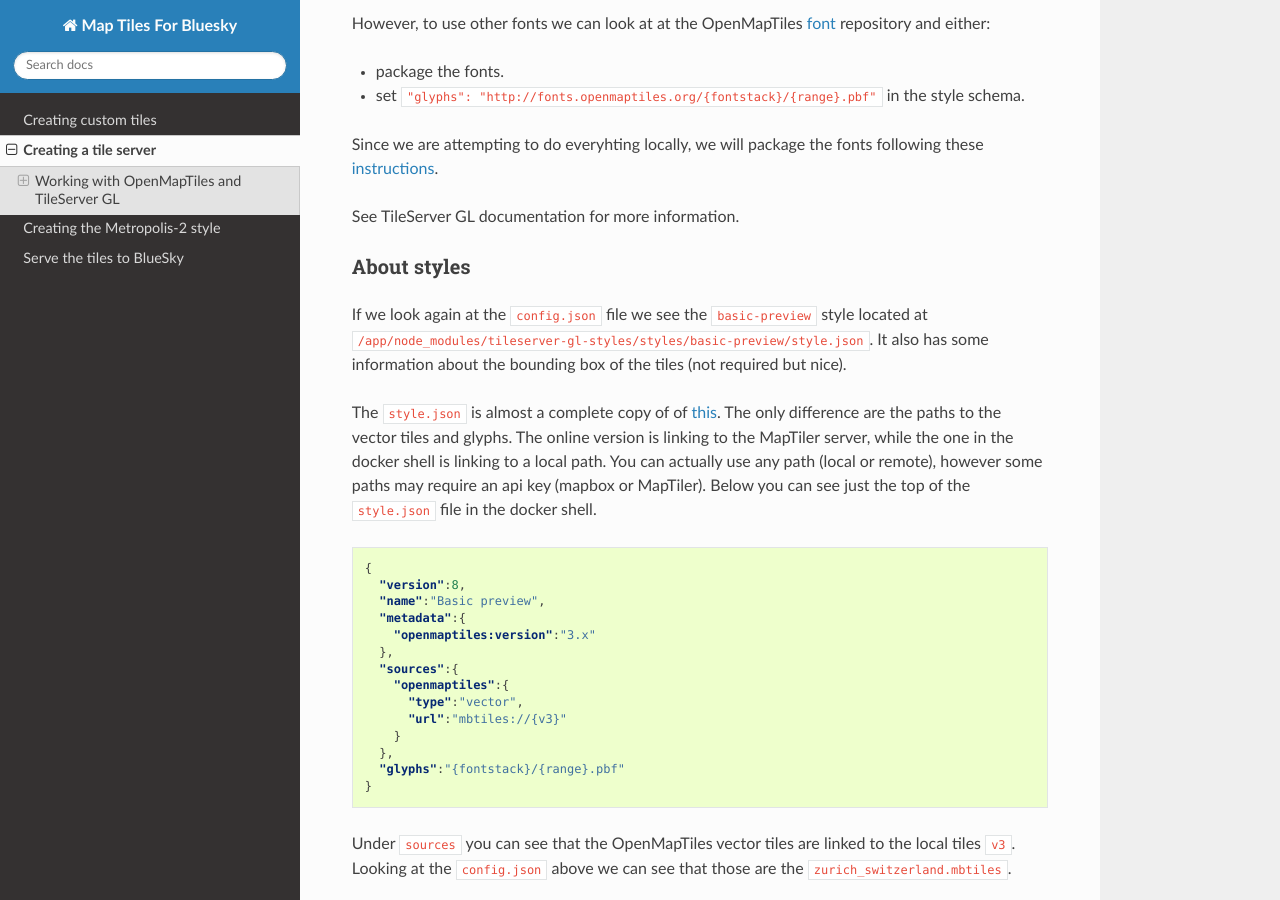
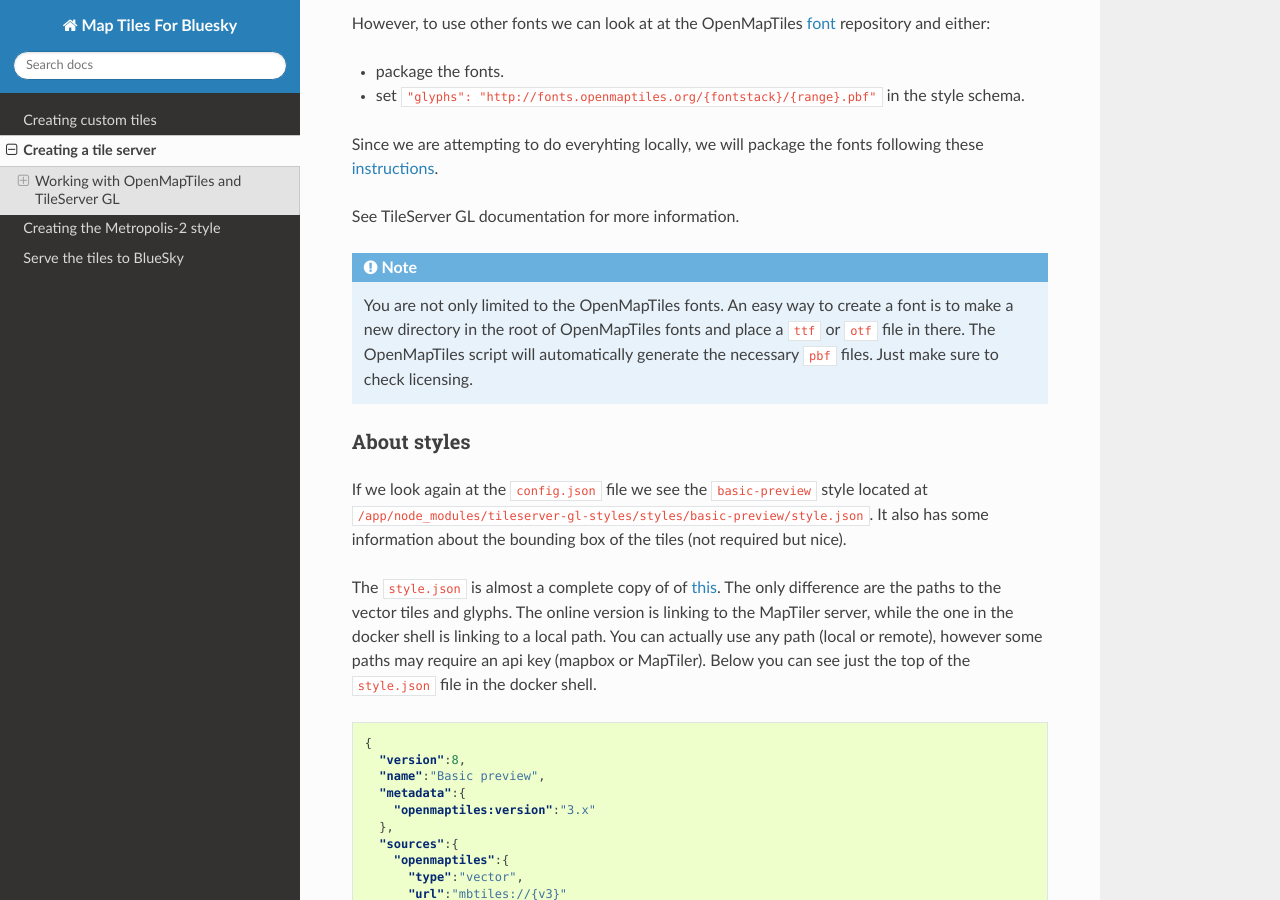
Before and after one commit to Metropolis-2/bluesky-maptiles-docs, a Sphinx documentation site: the page built from docs/source/server.rst, in a window 1280 px wide and 900 px high, scrolled down 4318 px. Built offline with Sphinx 7.4.7 and the Read the Docs theme 2.0.0, drawn with Linux system fonts in a browser that asks for light colours.

Commit message:
font update

```diff
--- a/docs/source/server.rst
+++ b/docs/source/server.rst
@@ -111,6 +111,12 @@ these `instructions <https://github.com/openmaptiles/fonts#package-the-fonts>`_.
 
 See TileServer GL documentation for more information.
 
+.. note::
+
+   You are not only limited to the OpenMapTiles fonts. An easy way to create a font is to make a new directory
+   in the root of OpenMapTiles fonts and place a :code:`ttf` or :code:`otf` file in there. The OpenMapTiles script
+   will automatically generate the necessary :code:`pbf` files. Just make sure to check licensing.
+
 About styles
 *****************
 
```
